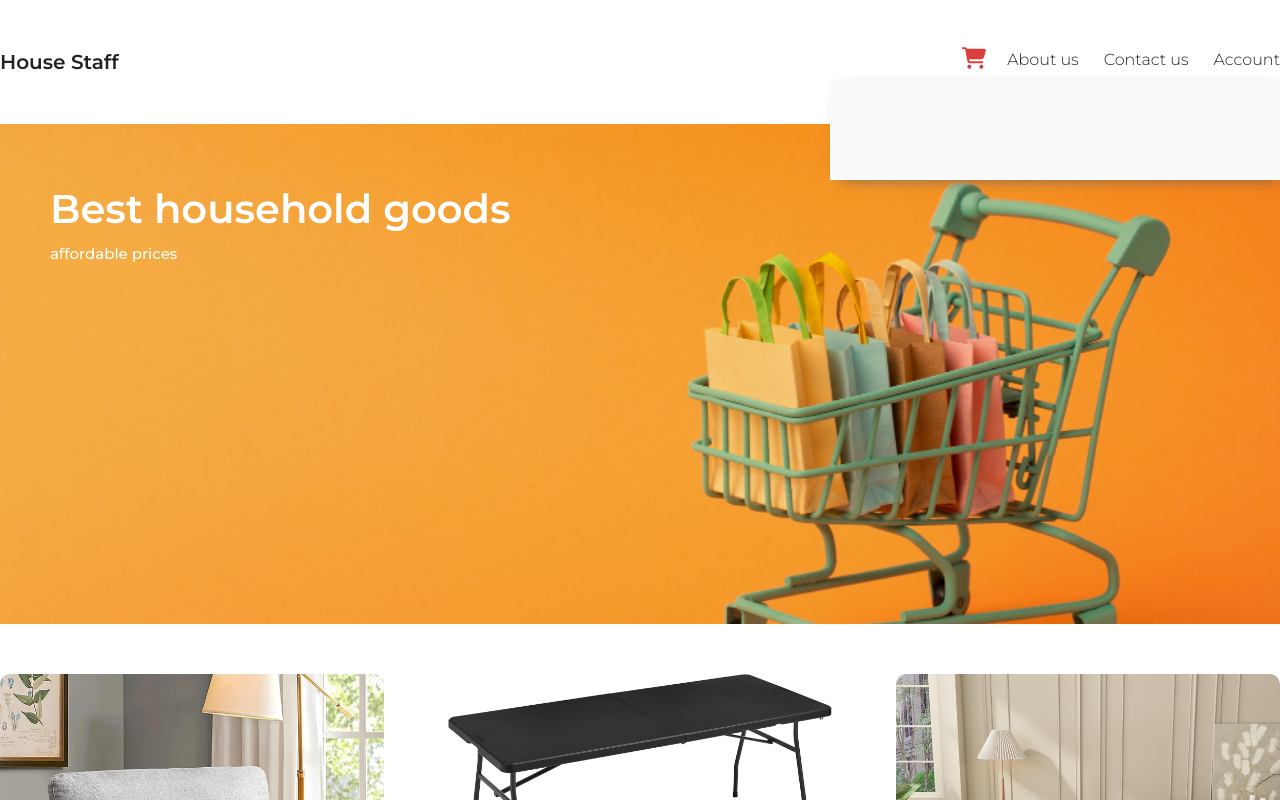
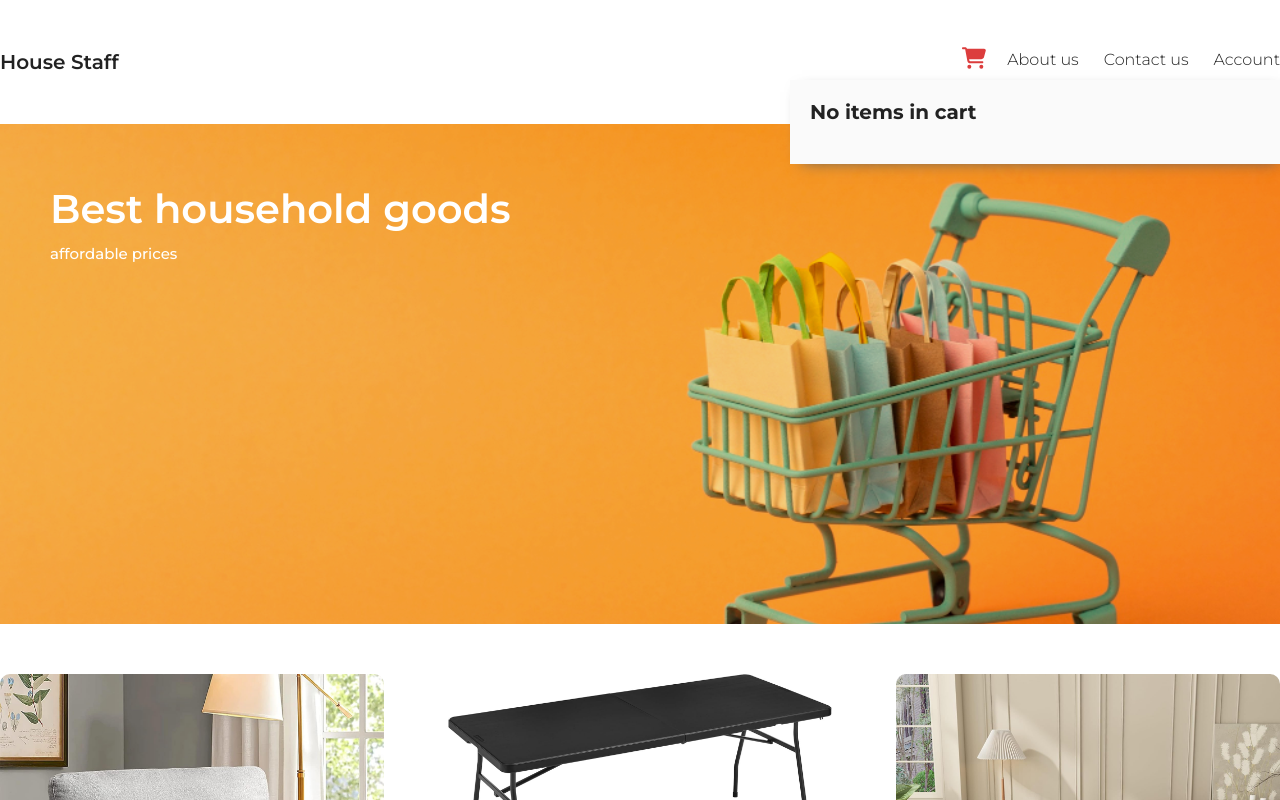
Before and after one commit to binaryboobs/E-commerce_react-js, a React (Create React App) app: page / in a window 1280 px wide. Both pictures are taken after a click on the icon 974 px from the left and 58 px from the top of the page. Shown: the top 800 px of the page. Built offline with nearby package versions, Linux system fonts and the light colour scheme.

Commit message:
Finished adding items to cart

```diff
--- a/src/App.js
+++ b/src/App.js
@@ -96,7 +96,7 @@
   render() {
     return (
       <div className="wrapper">
-        <Header />
+        <Header orders={this.state.orders}/>
         <Items items={this.state.items} onAdd={this.addToOrder} />
         <Footer />
       </div>
@@ -104,7 +104,13 @@
   }
 
   addToOrder (item) {
-    this.setState({orders: [...this.state.orders, item]})
+    let isInArray = false;
+    this.state.orders.forEach(el => {
+      if(el.id === item.id)
+        isInArray = true;
+    })
+    if(!isInArray)
+      this.setState({orders: [...this.state.orders, item]})
   }
 }
 
--- a/src/components/Header.js
+++ b/src/components/Header.js
@@ -1,7 +1,22 @@
 import React, { useState } from 'react'
 import { FaCartShopping } from "react-icons/fa6";
+import Order from './Order'
 
-export default function Header() {
+const showOrders = (props) => {
+  return (<div>
+    {props.orders.map(el => (
+      <Order key={el.id} item={el} />
+    ))}
+  </div>)
+}
+
+const showNothing = () => {
+  return (<div className='empty'>
+    <h2>No items in cart</h2>
+  </div>)
+}
+
+export default function Header(props) {
   const [cartOpen, setCartOpen] = useState(false);
 
   return (
@@ -18,7 +33,11 @@
           className={`shop-cart-button ${cartOpen ? 'active' : ''}`}
         />
         {cartOpen && (
-              <div className='shop-cart'></div>
+          <div className='shop-cart'>
+            {props.orders.length > 0 ?
+              showOrders(props) : showNothing()
+            }
+          </div>
         )}
       </div>
       <div className='presentation'></div>
--- /dev/null
+++ b/src/components/Order.js
@@ -0,0 +1,15 @@
+import React, { Component } from 'react'
+
+export class Order extends Component {
+  render() {
+    return (
+      <div className='item'>
+        <img src={"./img/" + this.props.item.img} />
+        <h2>{this.props.item.title}</h2>
+        <b>${this.props.item.price}</b>
+      </div>
+    )
+  }
+}
+
+export default Order
--- a/src/index.css
+++ b/src/index.css
@@ -59,11 +59,38 @@
     top: 30px;
     right: 0px;
     width: 450px;
-    min-height: 100px;
     background: #fafafa;
     -webkit-box-shadow: 5px 5px 15px -7px #606060;
     box-shadow: 5px 5px 15px -7px #606060;
-    z-index: 10;
+    z-index: 100;
+    padding: 20px;
+}
+
+header .shop-cart .empty h2 {
+    font-size: 20px;
+    margin-bottom: 20px;
+}
+
+header .shop-cart .item {
+    width: 100%;
+    float: left;
+    margin-bottom: 20px;
+}
+
+header .shop-cart .item img {
+    width:70px;
+    float: left;
+    margin-right: 20px;
+}
+
+header .shop-cart .item h2 {
+    font-size: 20px;
+    margin-bottom: 10px;
+}
+
+header .shop-cart .item p {
+    color: #797979;
+    font-weight: 600;
 }
 
 header .presentation {
```
Lines whose indentation alone changed are shown as unchanged.
